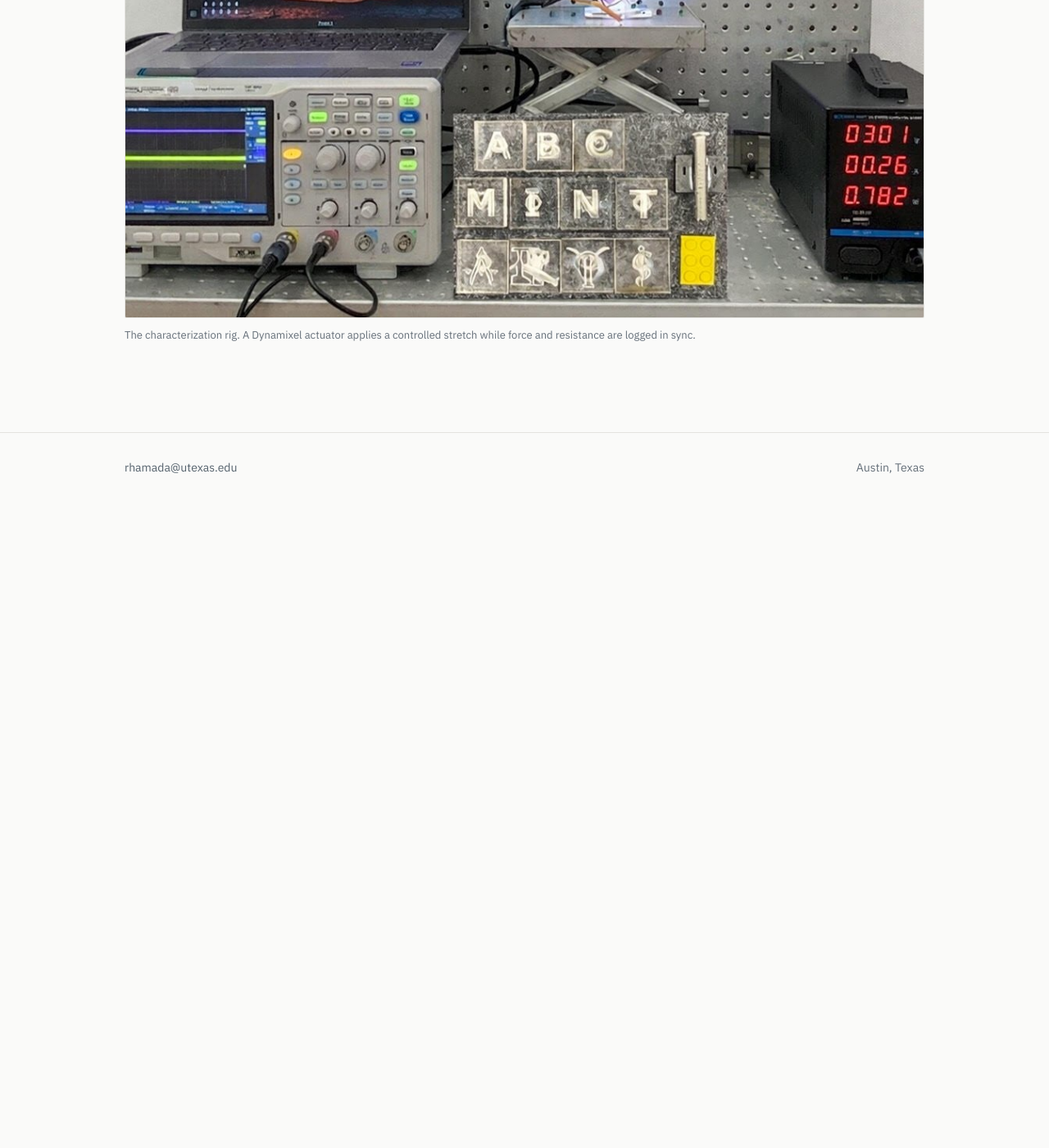
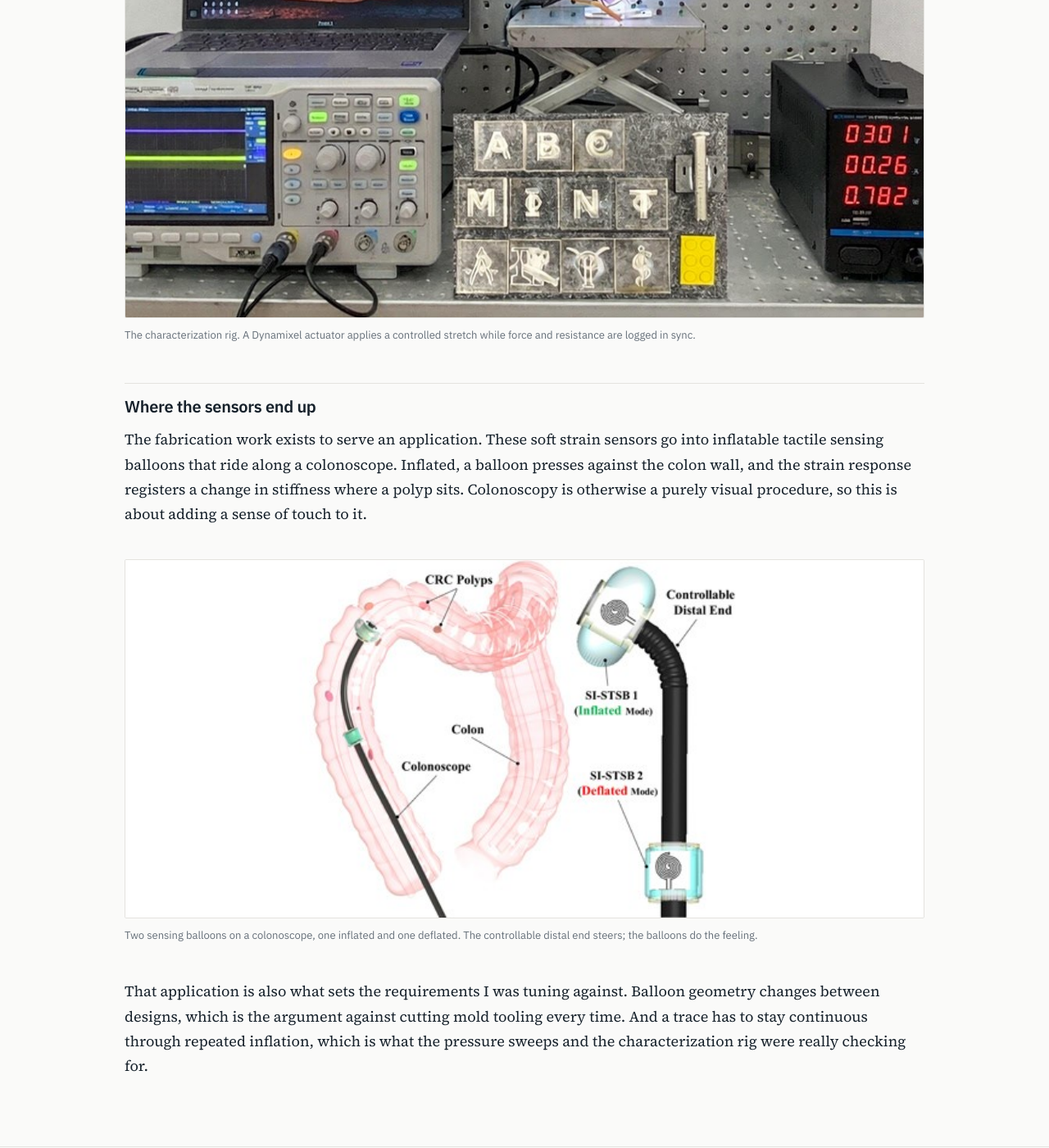
Before and after one commit to ramihmda/ramihamada-portfolio, a Jekyll site: the page built from _projects/liquid-metal-printer.md, in a window 1280 px wide and 1400 px high, scrolled down 6924 px. Shown: the whole window at 82% size. Built offline with Jekyll 4.4.1, drawn with Linux system fonts in a browser that asks for light colours; before the commit the page ends 7554 px from its top, so only the background shows below that.

Commit message:
Add sensor application section to printer page

```diff
--- a/_projects/liquid-metal-printer.md
+++ b/_projects/liquid-metal-printer.md
@@ -124,3 +124,27 @@ can be read directly against the mechanical deformation that caused it.
   <figcaption>The characterization rig. A Dynamixel actuator applies a controlled
   stretch while force and resistance are logged in sync.</figcaption>
 </figure>
+
+## Where the sensors end up
+
+The fabrication work exists to serve an application. These soft strain sensors go
+into inflatable tactile sensing balloons that ride along a colonoscope. Inflated,
+a balloon presses against the colon wall, and the strain response registers a
+change in stiffness where a polyp sits. Colonoscopy is otherwise a purely visual
+procedure, so this is about adding a sense of touch to it.
+
+<!-- Figure from the published paper. Add a credit line to the caption before
+     this goes in front of anyone who might recognise it. -->
+<figure>
+  <img src="{{ '/assets/images/tactile_balloon.jpg' | relative_url }}"
+       alt="A colonoscope fitted with two inflatable strain-sensing balloons, one inflated and one deflated, inside a colon with polyps."
+       loading="lazy" width="660" height="295">
+  <figcaption>Two sensing balloons on a colonoscope, one inflated and one
+  deflated. The controllable distal end steers; the balloons do the feeling.</figcaption>
+</figure>
+
+That application is also what sets the requirements I was tuning against. Balloon
+geometry changes between designs, which is the argument against cutting mold
+tooling every time. And a trace has to stay continuous through repeated inflation,
+which is what the pressure sweeps and the characterization rig were really
+checking for.
```
Also changed, not shown: assets/images/tactile_balloon.jpg (added).
